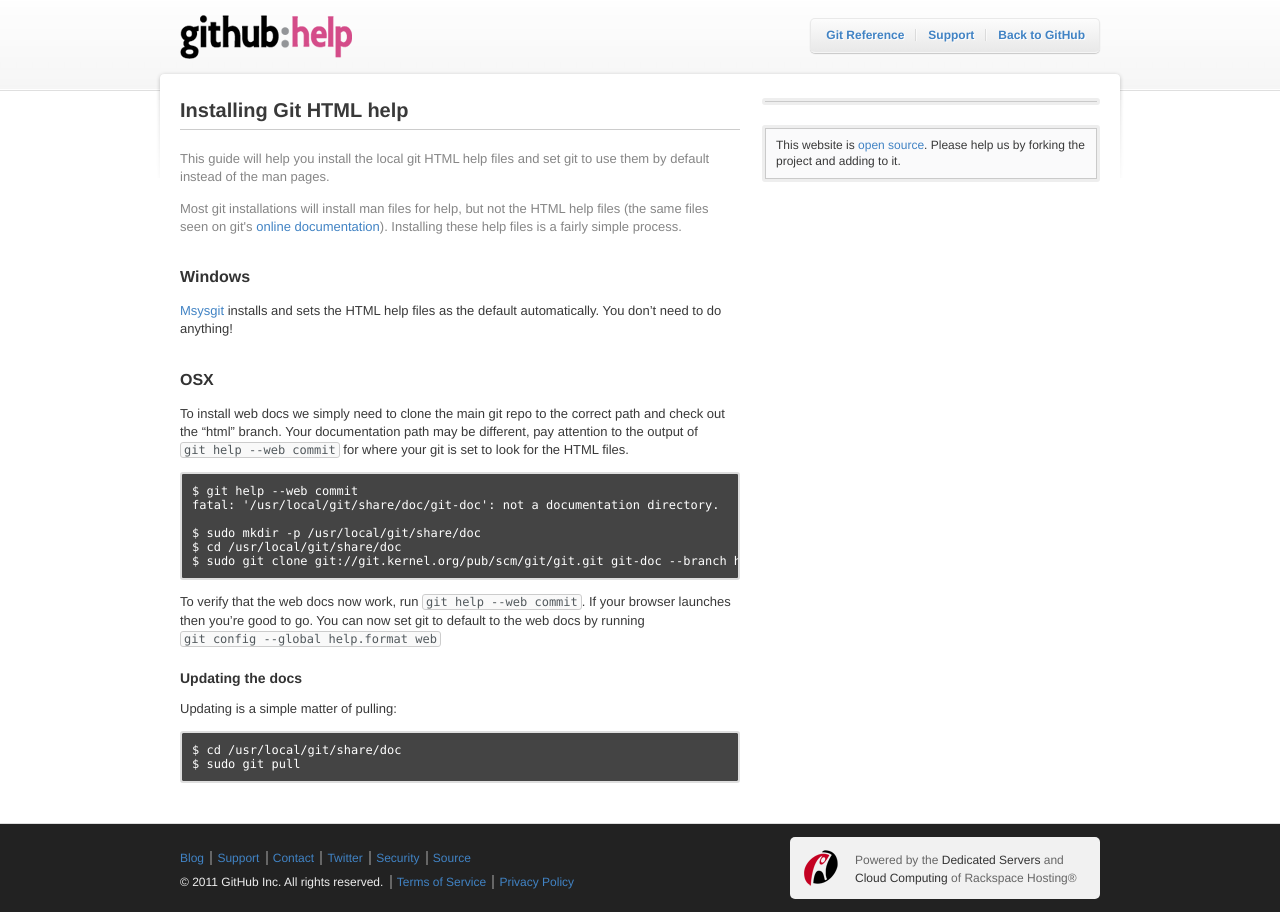
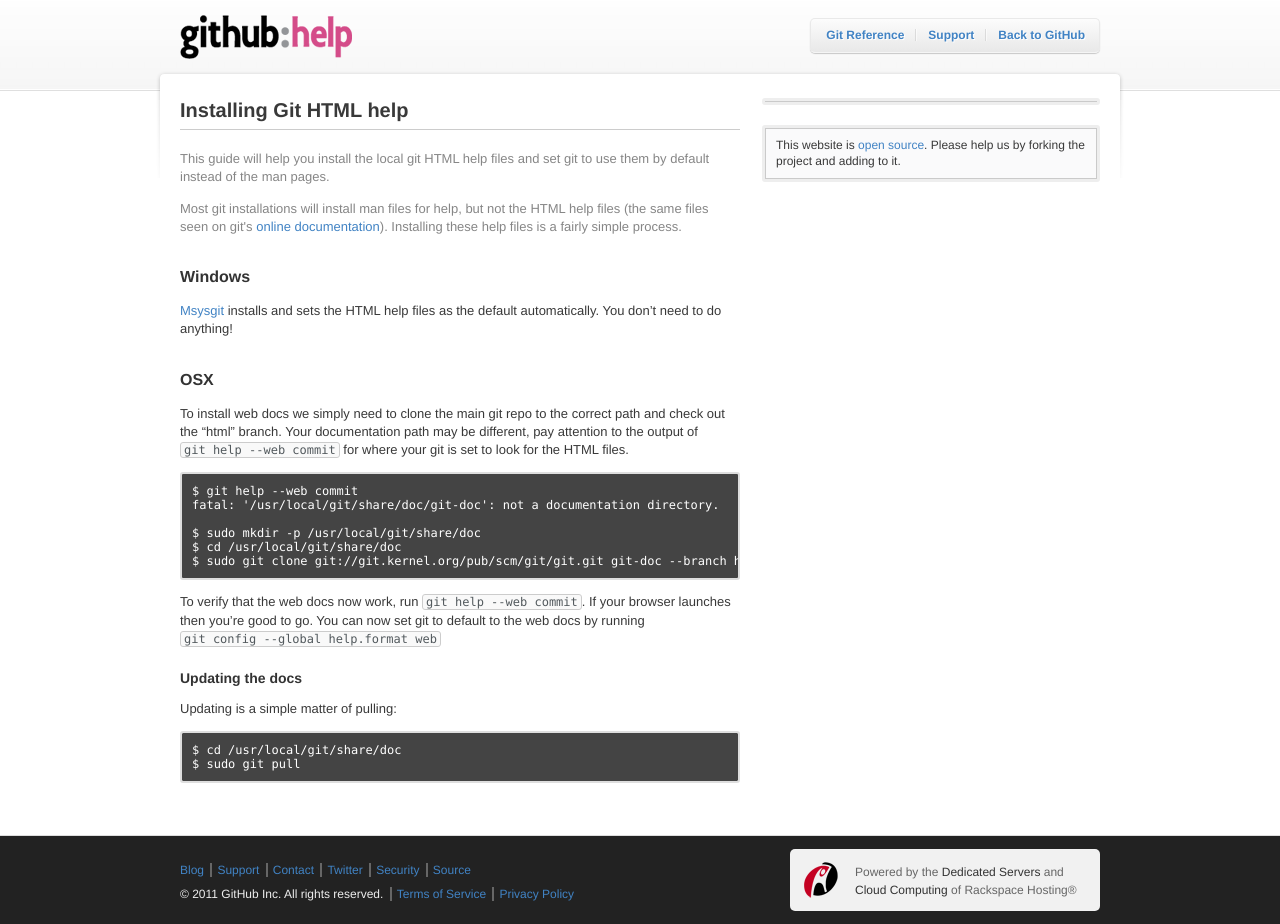
Before and after one commit to ruediger/help.github.com, a Jekyll site: the page built from _posts/2009-07-04-git-html-help.markdown, in a window 1280 px wide. Built offline with Jekyll 4.4.1, drawn with Linux system fonts in a browser that asks for light colours.

Commit message:
Revert "update global files"
This reverts commit 3a6da1ac77fb39aa399fa20cbda19dda81c22930.

```diff
--- a/shared/css/documentation.css
+++ b/shared/css/documentation.css
@@ -13,17 +13,13 @@
 }
 
 p {
-  margin: 1em 0;
+  margin-bottom: 1em;
 }
 
 h1 {
   font-size: 20px;
   border-bottom: 1px solid #cccccc;
   padding: .5em 0;
-  margin: 2em 0 1em;
-}
-
-h1:first-child {
   margin: 0 0 1em;
 }
 
@@ -199,21 +195,14 @@
 
 div.sidebar-module > ul > li {
   border-bottom: 1px solid #CACACA;
-  text-decoration: none;
 }
-
-div.sidebar-module > ul > li:hover {
-  text-decoration: none;
-}
-
 
 div.sidebar-module > ul h3 {
   margin: 0px;
   color: #666;
   text-shadow: 1px 1px 0px #fff;
+  background-color: #f1f1f1;
   border-bottom: 1px solid #CACACA;
-  font-size: 14px;
-  background-color: #e1e1e1;
   background-image: -moz-linear-gradient(top, #f1f1f1, #e1e1e1);
   background-image: -ms-linear-gradient(top, #f1f1f1, #e1e1e1);
   background-image: -o-linear-gradient(top, #f1f1f1, #e1e1e1);
@@ -221,10 +210,11 @@
   background-image: -webkit-linear-gradient(top, #f1f1f1, #e1e1e1);
   background-image: linear-gradient(top, #f1f1f1, #e1e1e1);
   filter: progid:DXImageTransform.Microsoft.gradient(startColorStr='#f1f1f1', EndColorStr='#e1e1e1');
+  font-size: 14px;
 }
 
-div.sidebar-module > ul li:hover h3,
-div.sidebar-module > ul h3.disable {
+div.sidebar-module > ul h3:hover {
+  text-decoration: none;
   background-color: #e1e1e1;
   background-image: -moz-linear-gradient(top, #e1e1e1, #d1d1d1);
   background-image: -ms-linear-gradient(top, #e1e1e1, #d1d1d1);
@@ -236,21 +226,13 @@
 }
 
 
-div.sidebar-module > ul h3 a,
-div.sidebar-module > ul h3.disable span {
+div.sidebar-module > ul h3 a {
   padding: 8px 0px 8px 10px;
   color: #666;
   display: block;
   text-decoration: none;
 }
 
-div.sidebar-module > ul h3.disable span {
-  padding-left: 20px;
-  background-image: url(/shared/images/active-arrow.png);
-  background-position: left center;
-  background-repeat: no-repeat;
-  cursor: default;
-}
 div.sidebar-module > ul h3:hover a {
   text-decoration: none;
 }
@@ -258,8 +240,8 @@
 div.sidebar-module ul ul,
 div.sidebar-module .spacer {
   display: block;
-  height: 2px;
-  background-color: #FAFAFB;
+  margin-bottom: 2px;
+  padding: 0px;
 }
 
 div.sidebar-module ul ul li {
@@ -391,7 +373,6 @@
   position: relative;
   float: left;
   color: #393939;
-  z-index: 2;
 }
 
 .content dl {
@@ -471,7 +452,8 @@
   border: 1px solid #cacaca;
   line-height: 1.2em;
   font: 12px Monaco,"Courier New","DejaVu Sans Mono","Bitstream Vera Sans Mono",monospace;
-  padding: 10px;
+  margin-bottom: 1em;
+  padding: 1em;
   overflow:auto;
   -webkit-border-radius: 3px;
   -moz-border-radius: 3px;
@@ -481,16 +463,9 @@
   background-clip: padding-box;
   background-color: #FAFAFB;
   color: #393939;
-  margin: 0px;
-}
-
-pre + pre,
-ul + pre {
-  margin-top: 1em;
 }
 
 pre code {white-space: pre;}
-
 pre span.comment {color: #aaa;}
 
 pre.headers {
@@ -534,6 +509,7 @@
 pre.terminal {
   background-color: #444;
   color: #fff;
+  display: block;
   -webkit-border-radius: 3px;
   -moz-border-radius: 3px;
   border-radius: 3px;
@@ -606,6 +582,7 @@
 pre.bootcamp {
   white-space: normal;
   margin-left: -10px;
+  margin-bottom: 1.5em;
   background-image: none;
 }
 
--- a/shared/js/documentation.js
+++ b/shared/js/documentation.js
@@ -3,7 +3,6 @@
   var activeItem,
       helpList = $('#js-help-sidebar .js-topic'),
       firstOccurance = true
-
   $('#js-help-sidebar .js-guides').each(function(){
     if($(this).find('.disable').length == 0 || firstOccurance == false){
       $(this).children().hide()
@@ -34,7 +33,6 @@
   $('.help-search .search-box').focus(function(){
     $(this).css('background-position','0px -25px')
   })
-
   $('.help-search .search-box').focusout(function(){
     if($(this).val() == ''){
       $(this).css('background-position','0px 0px')
```
Also changed, not shown: shared/images/active-arrow.png.
